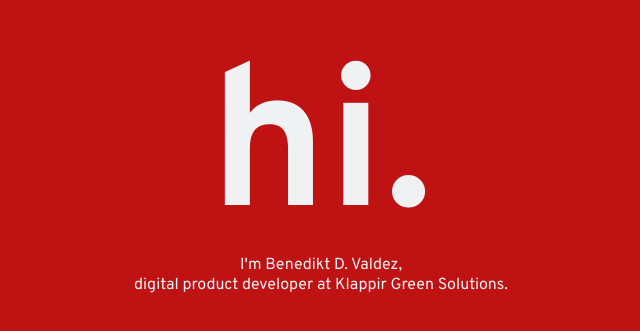
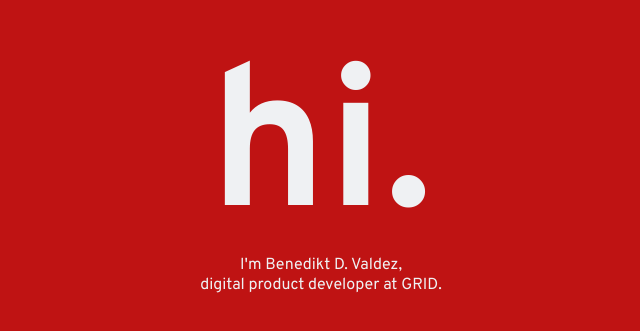
Before and after one commit to benediktvaldez/web, a Next.js app: page / in a window 1280 px wide. Shown: the part 163-494 px from the top of the page, without its empty margins (319-959 px from the left). Built offline with nearby package versions, Linux system fonts and the light colour scheme; some icons are missing.

Commit message:
feat: update current employer on index

```diff
--- a/pages/index.tsx
+++ b/pages/index.tsx
@@ -66,8 +66,7 @@ export default function Home() {
         <p>
           I&apos;m Benedikt D. Valdez,
           <br />
-          digital product developer at{' '}
-          <Link href="https://www.klappir.com">Klappir Green Solutions</Link>.
+          digital product developer at <Link href="https://www.grid.is">GRID</Link>.
         </p>
         <Nav>
           <Link href="https://github.com/benediktvaldez">
```
